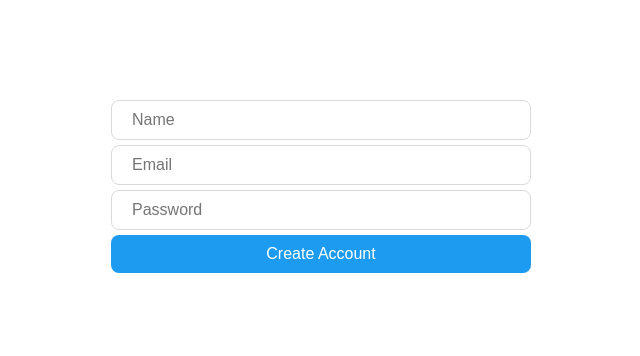
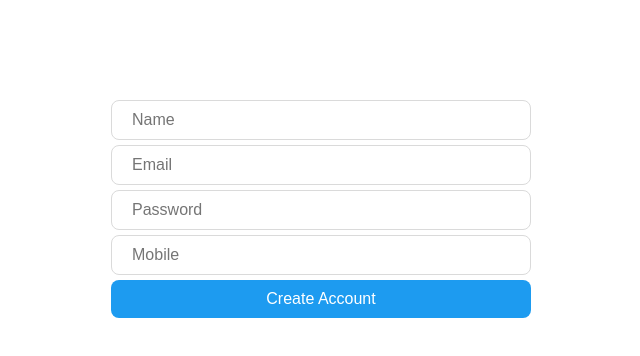
Before and after one commit to kim0tae/FE, a React (Vite) app: page /join in a window 1280 px wide. Shown: the top 356 px of the page, without its empty margins (319-959 px from the left). Built offline with nearby package versions, Linux system fonts and the light colour scheme.

Commit message:
[UPDATE] 가입 데이터 추가

```diff
--- a/src/routes/user/join.tsx
+++ b/src/routes/user/join.tsx
@@ -23,7 +23,9 @@ export default function CreateAccount() {
   const [name, setName] = useState('');
   const [email, setEmail] = useState('');
   const [password, setPassword] = useState('');
+  const [mobile, setMobile] = useState('');
   const [error, setError] = useState('');
+
   const onChange = (e: React.ChangeEvent<HTMLInputElement>) => {
     const {
       target: { name, value },
@@ -34,6 +36,8 @@ export default function CreateAccount() {
       setEmail(value);
     } else if (name === 'password') {
       setPassword(value);
+    } else if (name === 'mobile') {
+      setMobile(value);
     }
   };
 
@@ -49,7 +53,7 @@ export default function CreateAccount() {
         headers: {
           'Content-Type': 'application/json',
         },
-        body: JSON.stringify({ name, email, password }),
+        body: JSON.stringify({ name, email, password, mobile }),
       });
       if (!response.ok) {
         <LayerPopup contentInfo={'Error'} confirm={onConfirm} cancel={onCancel} />;
@@ -58,8 +62,6 @@ export default function CreateAccount() {
     } catch (error) {
       if (error instanceof Error) {
         setError(error.message);
-      } else {
-        setError('An unknown error occurred');
       }
     } finally {
       setLoading(false);
@@ -87,6 +89,7 @@ export default function CreateAccount() {
               value={password}
               required
             />
+            <S.Input onChange={onChange} name="mobile" placeholder="Mobile" type="text" value={mobile} required />
             <S.Input type="submit" value="Create Account" />
           </Form>
         )}
```
